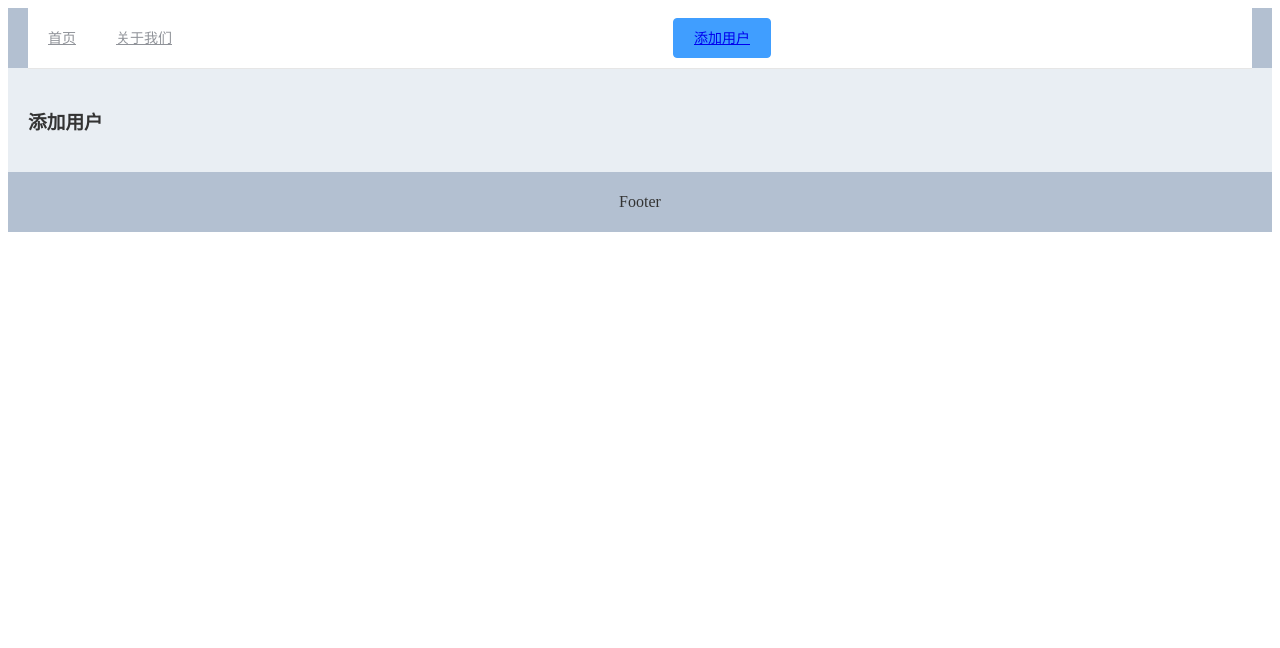
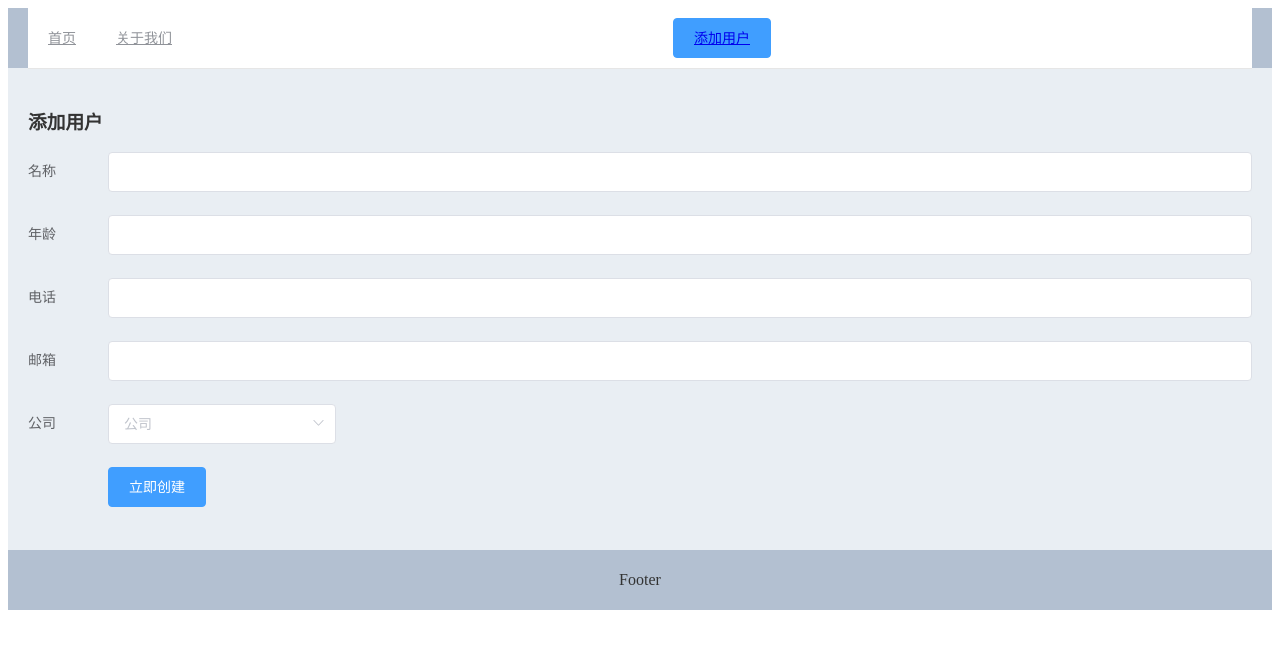
Before and after one commit to Jimbo-chen/Vue-admin, a Vue app in the folder vue-admin/: page /add in a window 1280 px wide. Shown: the top 648 px of the page. Built offline with nearby package versions, Linux system fonts and the light colour scheme; what vue-resource would draw is missing.

Commit message:
complete add.vue

```diff
--- a/vue-admin/src/views/Add.vue
+++ b/vue-admin/src/views/Add.vue
@@ -1,14 +1,65 @@
 <template>
   <div class="add">
     <h3>添加用户</h3>
+    <el-form label-position="left" label-width="80px" :model="users">
+      <el-form-item label="名称">
+        <el-input v-model="users.name"></el-input>
+      </el-form-item>
+      <el-form-item label="年龄">
+        <el-input v-model="users.age"></el-input>
+      </el-form-item>
+      <el-form-item label="电话">
+        <el-input v-model="users.phone"></el-input>
+      </el-form-item>
+      <el-form-item label="邮箱">
+        <el-input v-model="users.email"></el-input>
+      </el-form-item>
+      <el-form-item label="公司">
+        <el-select v-model="users.companyId" placeholder="公司">
+          <el-option label="apple" value="1"></el-option>
+          <el-option label="google" value="2"></el-option>
+        </el-select>
+      </el-form-item>
+      <el-form-item>
+        <el-button type="primary" @click="submitForm()">立即创建</el-button>
+      </el-form-item>
+    </el-form>
   </div>
 </template>
+
 
 <script>
 export default {
   name: "Add",
   data() {
-    return {};
+    return {
+      users: {
+        name: "",
+        age: "",
+        phone: "",
+        email: "",
+        companyId: ""
+      }
+    };
+  },
+  methods: {
+    submitForm() {
+      if (
+        !this.users.name ||
+        !this.users.age ||
+        !this.users.phone ||
+        !this.users.email ||
+        !this.users.companyId
+      ) {
+        this.$message.error("错了哦，这是一条错误消息");
+      } else {
+        this.$http
+          .post("http://localhost:3000/users", this.users)
+          .then(function() {
+            this.$router.push("/");
+          });
+      }
+    }
   }
 };
 </script>
```
Also changed, not shown: 1 other file (tests, documents, lock files or other folders).
